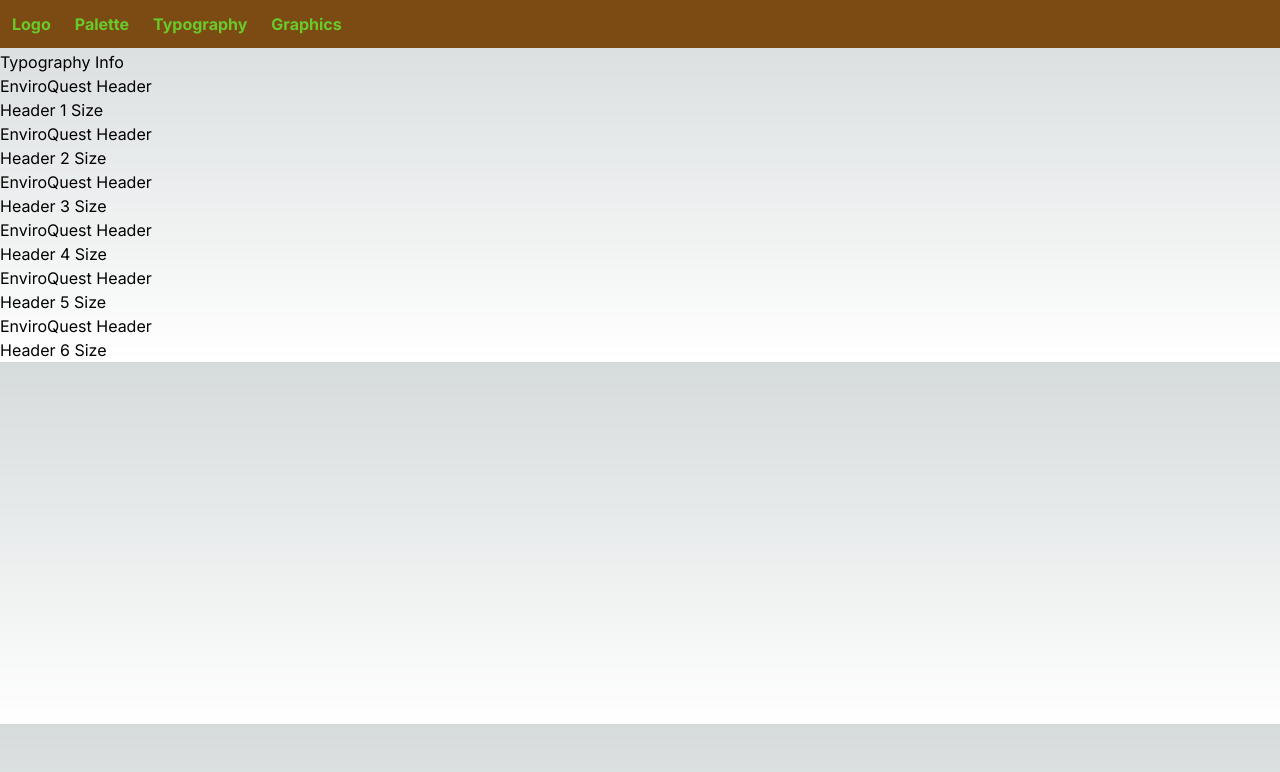
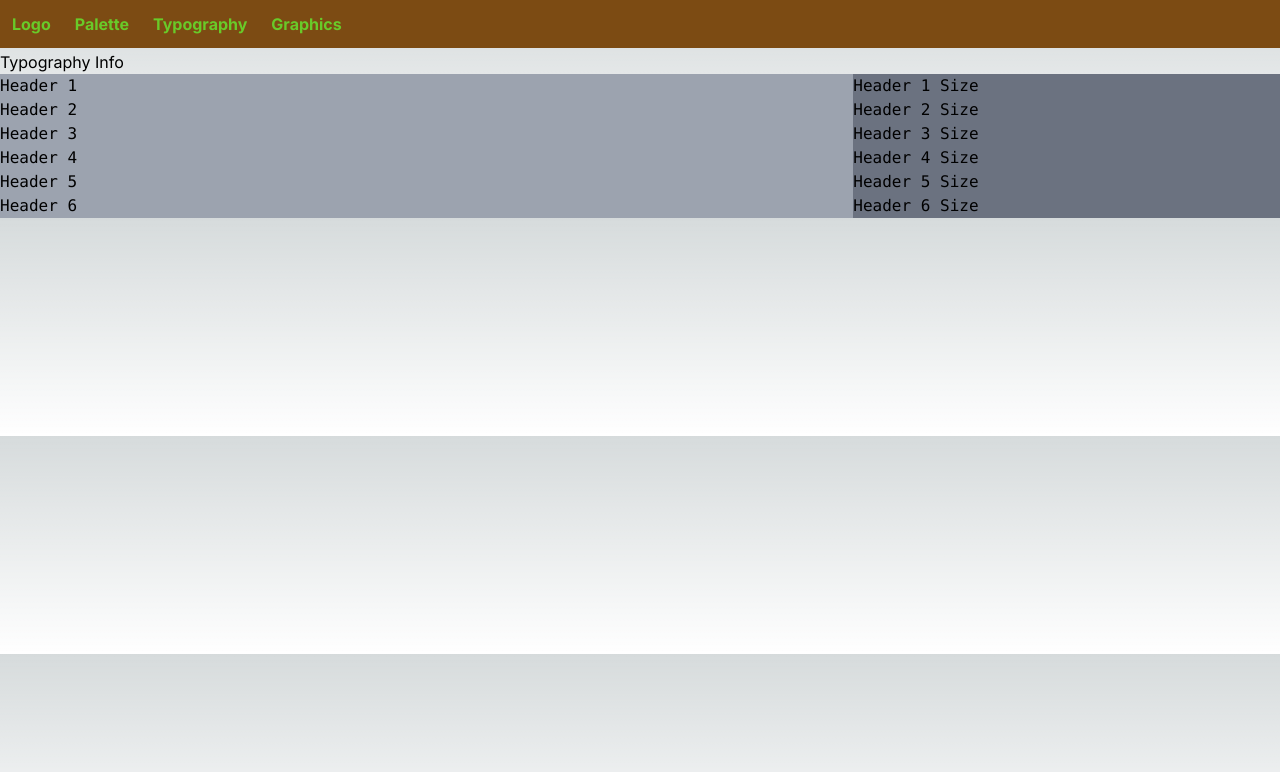
Before and after one commit to huaiyuanyu/enviroquest-styleguide, a Next.js app: page /typography in a window 1280 px wide. Shown: the top 772 px of the page. Built offline with nearby package versions, Linux system fonts and the light colour scheme.

Commit message:
organize headers into two different rows and apply font to them

```diff
--- a/src/app/typography/page.tsx
+++ b/src/app/typography/page.tsx
@@ -2,45 +2,24 @@ export default function Typography () {
     return (
         <div className="mt-[50px]">
             <p>Typography Info</p>
-            <div className="flex flex-col w-full">
-                <div className="w-5/6">
-                    <h1>EnviroQuest Header</h1>
-                </div>
-                <div>
-                    <h1>Header 1 Size</h1>
-                </div>
-                <div className="w-5/6">
-                    <h2>EnviroQuest Header</h2>
-                </div>
-                <div className="w-1/6">
-                    <h2>Header 2 Size</h2>
-                </div>
-                <div className="w-5/6">
-                    <h3>EnviroQuest Header</h3>
-                </div>
-                <div className="w-1/6">
-                    <h3>Header 3 Size</h3>
-                </div>
-                <div className="w-5/6">
-                    <h4>EnviroQuest Header</h4>
-                </div>
-                <div className="w-1/6">
-                    <h4>Header 4 Size</h4>
-                </div>
-                <div className="w-5/6">
-                    <h5>EnviroQuest Header</h5>
-                </div>
-                <div className="w-1/6">
-                    <h5>Header 5 Size</h5>
-                </div>
-                <div className="w-5/6">
-                    <h6>EnviroQuest Header</h6>
-                </div>
-                <div className="w-1/6">
-                    <h6>Header 6 Size</h6>
-                </div>
+            <div className="flex w-full font-mono">
+            <div className="w-4/6 bg-gray-400 h-auto">
+                <div><h1>Header 1</h1></div>
+                <div><h2>Header 2</h2></div>
+                <div><h3>Header 3</h3></div>
+                <div><h4>Header 4</h4></div>
+                <div><h5>Header 5</h5></div>
+                <div><h6>Header 6</h6></div>
             </div>
-
+            <div className="w-2/6 bg-gray-500 h-auto">
+                <div><h1>Header 1 Size</h1></div>
+                <div><h2>Header 2 Size</h2></div>
+                <div><h3>Header 3 Size</h3></div>
+                <div><h4>Header 4 Size</h4></div>
+                <div><h5>Header 5 Size</h5></div>
+                <div><h6>Header 6 Size</h6></div>
+            </div>
+            </div>
         </div>
     )
 }
```
